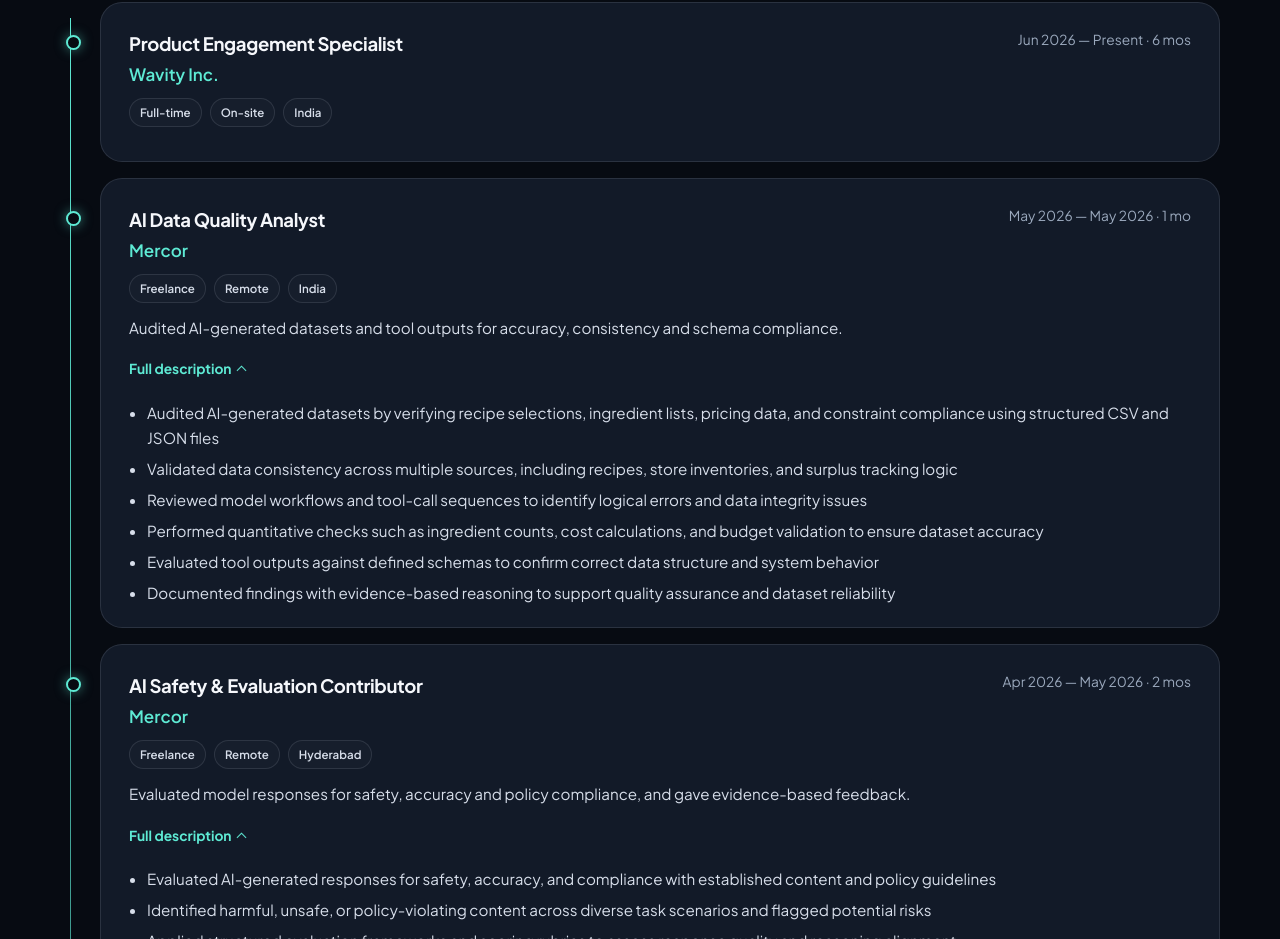
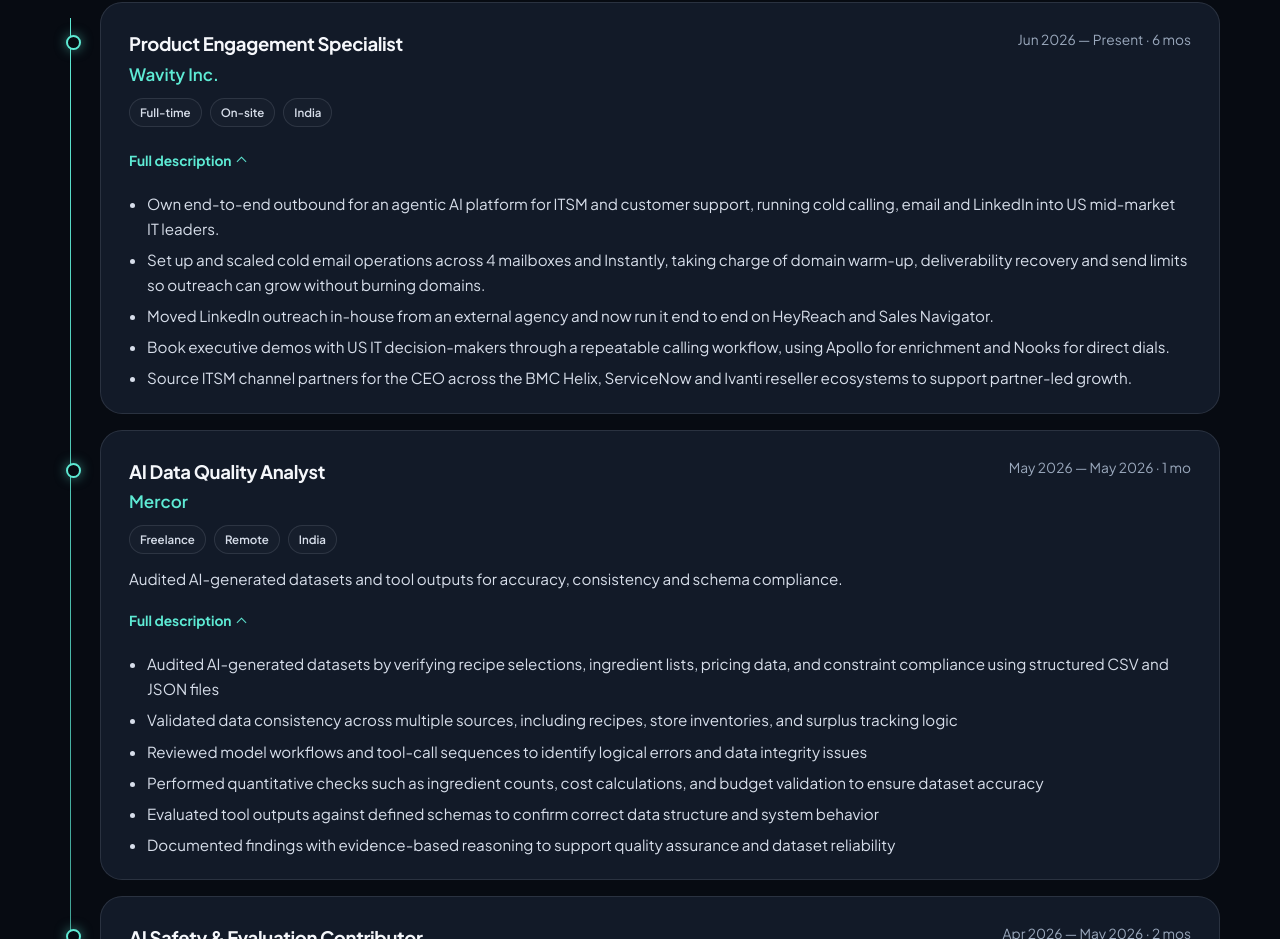
Before and after one commit to tamminainasai25/tamminainasai25.github.io, a plain HTML site: page index.html in a window 1280 px wide. Shown: the part 5222-6161 px from the top of the page. Drawn offline with Linux system fonts and the light colour scheme.

Commit message:
Add Wavity role description

```diff
--- a/index.html
+++ b/index.html
@@ -1500,6 +1500,16 @@
               <span class="tag">On-site</span>
               <span class="tag">India</span>
             </div>
+            <details class="job-more" open>
+              <summary>Full description</summary>
+              <ul>
+                <li>Own end-to-end outbound for an agentic AI platform for ITSM and customer support, running cold calling, email and LinkedIn into US mid-market IT leaders.</li>
+                <li>Set up and scaled cold email operations across 4 mailboxes and Instantly, taking charge of domain warm-up, deliverability recovery and send limits so outreach can grow without burning domains.</li>
+                <li>Moved LinkedIn outreach in-house from an external agency and now run it end to end on HeyReach and Sales Navigator.</li>
+                <li>Book executive demos with US IT decision-makers through a repeatable calling workflow, using Apollo for enrichment and Nooks for direct dials.</li>
+                <li>Source ITSM channel partners for the CEO across the BMC Helix, ServiceNow and Ivanti reseller ecosystems to support partner-led growth.</li>
+              </ul>
+            </details>
           </article>
 
           <article class="job reveal">
```
